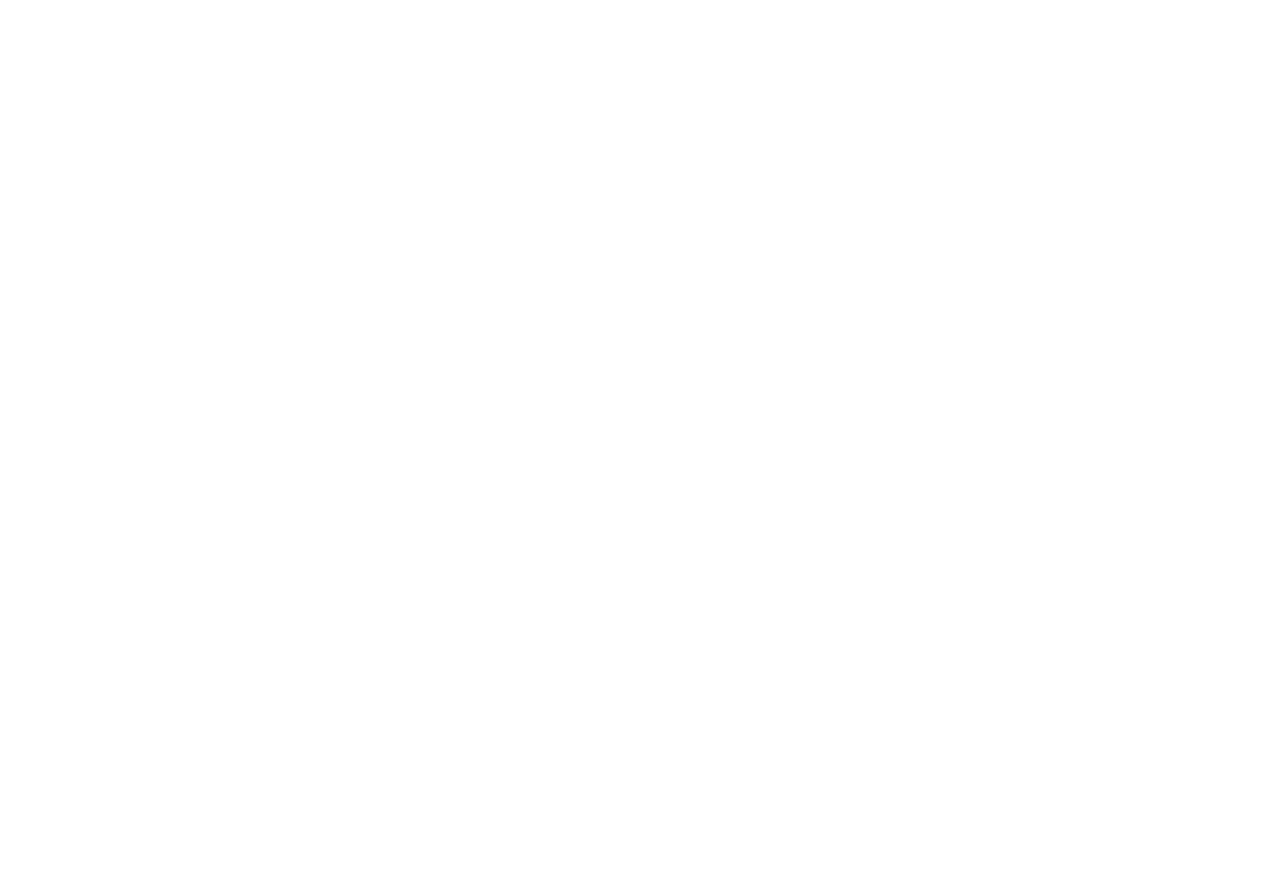
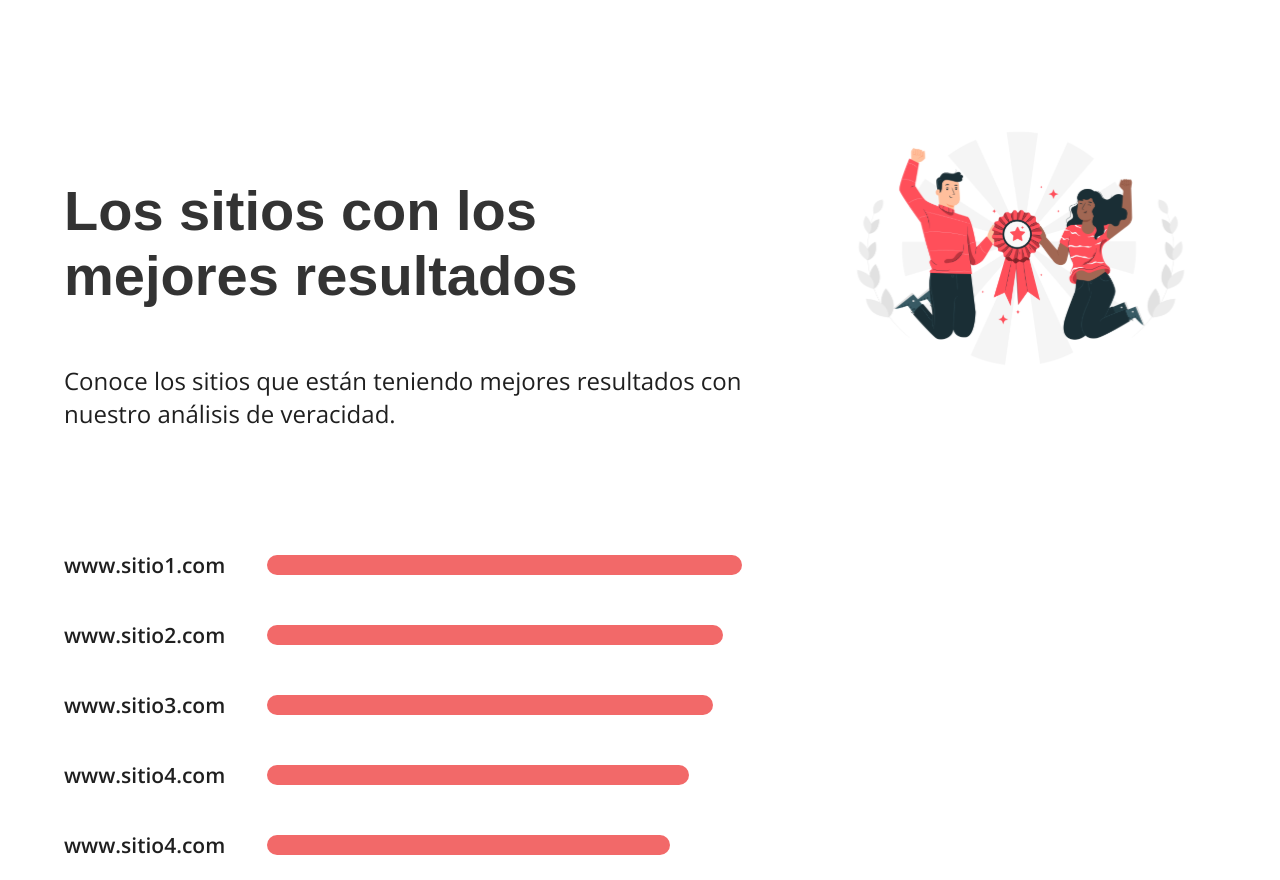
Before and after one commit to MikeMV97/esFakeFrontend, a Next.js app: page / in a window 1280 px wide. Shown: the part 900-1780 px from the top of the page. Before the commit the page ends 800 px from the top, so only its background shows below. Built offline with nearby package versions, Linux system fonts and the light colour scheme; a web font is replaced by a local one.

Commit message:
:sparkles: Adding best sites section in home page

```diff
--- /dev/null
+++ b/components/HomeBestSites/HomeBestSites.js
@@ -0,0 +1,46 @@
+import { GridBestSites, ProgressWrapper, ProgressItem, ProgressBar } from './styles'
+import Image from 'next/image'
+
+export const HomeBestSites = () => (
+    <GridBestSites>
+        <div>
+            <h3>Los sitios con los mejores resultados</h3>
+
+            <p>Conoce los sitios que están teniendo mejores resultados con nuestro análisis de veracidad.</p>
+            <ProgressWrapper>
+                <ProgressItem>
+                    <p>www.sitio1.com</p>
+                    <ProgressBar />
+                </ProgressItem>
+
+                <ProgressItem>
+                    <p>www.sitio2.com</p>
+                    <ProgressBar width="96%" />
+                </ProgressItem>
+
+                <ProgressItem >
+                    <p>www.sitio3.com</p>
+                    <ProgressBar width="94%" />
+                </ProgressItem>
+
+                <ProgressItem >
+                    <p>www.sitio4.com</p>
+                    <ProgressBar width="89%" />
+                </ProgressItem>
+
+                <ProgressItem >
+                    <p>www.sitio4.com</p>
+                    <ProgressBar width="85%" />
+                </ProgressItem>
+            </ProgressWrapper>
+
+        </div>
+        <div>
+            <Image
+                src="/champions.svg"
+                width={720}
+                height={470}
+            />
+        </div>
+    </GridBestSites>
+)
--- /dev/null
+++ b/components/HomeBestSites/styles.js
@@ -0,0 +1,40 @@
+import styled from 'styled-components';
+
+export const GridBestSites = styled.div`
+    margin-top: 250px;
+    display: grid;
+    grid-template-columns: auto auto;
+    column-gap: 80px;
+
+    h3 {
+        font-size: 3.5rem;
+    }
+
+    p {
+        font-size: 24px;
+    }
+`
+
+export const ProgressWrapper = styled.div`
+    margin-top: 100px;
+`
+
+export const ProgressItem = styled.div`
+    width: 100%;
+    display: grid;
+    grid-template-columns: auto 70%;
+    align-items: center;
+
+    p {
+        font-weight: bold;
+        font-size: 21px;
+    }
+
+`
+
+export const ProgressBar = styled.div`
+    width: ${props => props.width || "100%"};
+    background-color: ${props => props.theme.lightCoral};
+    height: 20px;
+    border-radius: 10px;
+`
--- a/pages/index.js
+++ b/pages/index.js
@@ -1,12 +1,16 @@
 import { Navbar } from '../components/Navbar/Navbar'
 import { Hero } from '../components/Hero/Hero'
-
+import { ColumnWrapper } from '../styles/ColumnWrapper/ColumnWrapper'
+import { HomeBestSites } from '../components/HomeBestSites/HomeBestSites'
 
 
 const HomePage = () => (
     <>
         <Navbar />
         <Hero />
+        <ColumnWrapper>
+            <HomeBestSites />
+        </ColumnWrapper>
     </>
 )
 
--- /dev/null
+++ b/styles/ColumnWrapper/ColumnWrapper.js
@@ -0,0 +1,8 @@
+import styled from 'styled-components';
+
+export const ColumnWrapper = styled.div`
+    display: flex;
+    flex-direction: column;
+    width: 90%;
+    margin: 0 auto;
+`;
```
Also changed, not shown: public/champions.svg (added).
